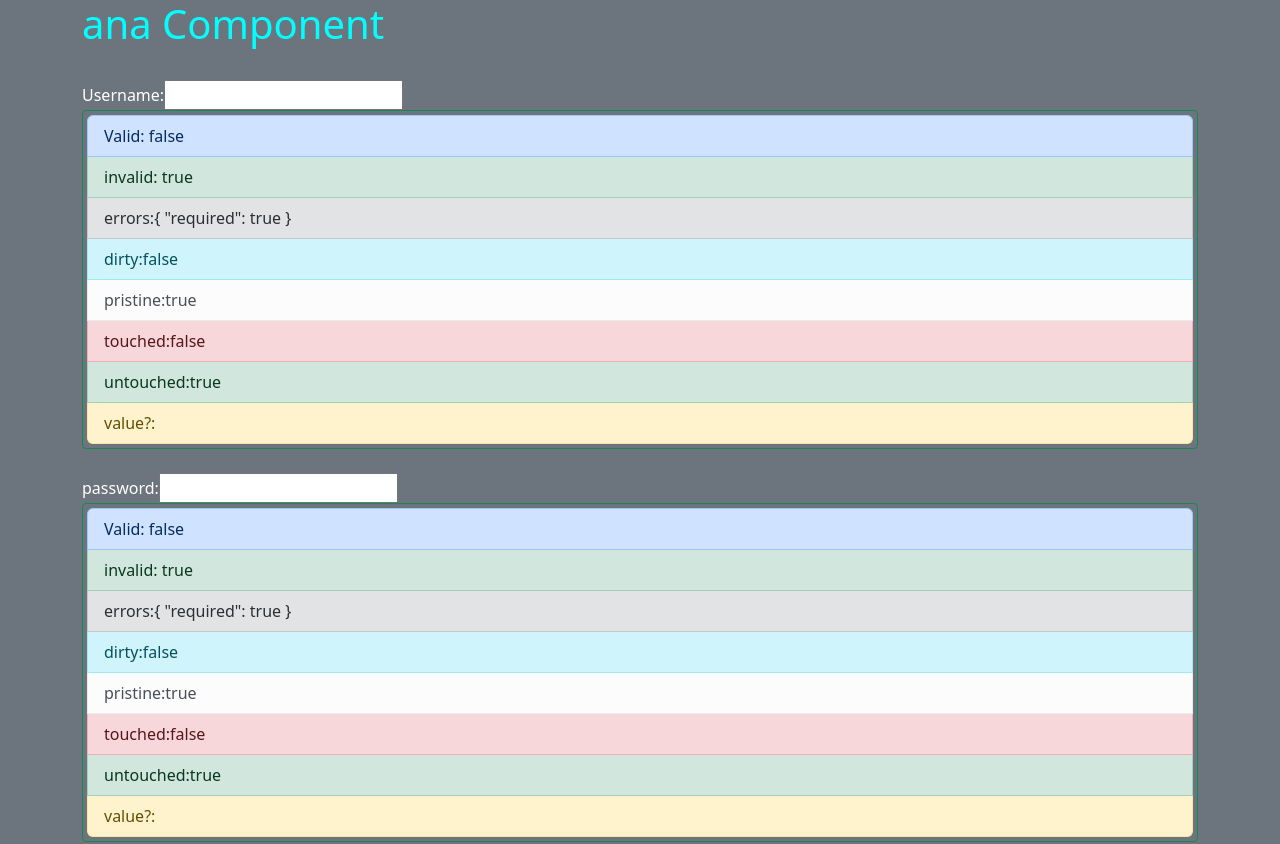
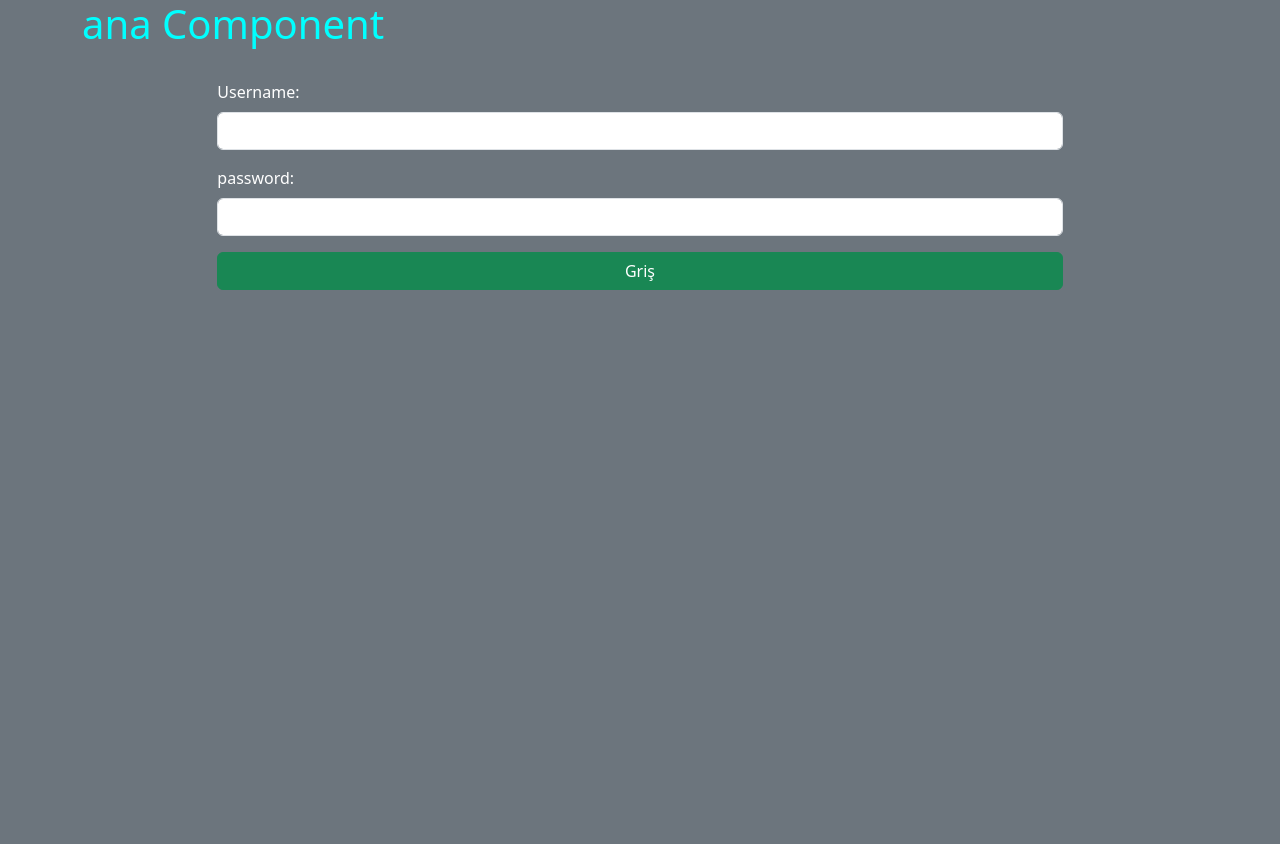
Before and after one commit to Kerim-ARAT/Turkcell-Anglur-Apps, an Angular app in the folder angularapp/: page / in a window 1280 px wide. Shown: the top 844 px of the page. After the commit the page ends 800 px from the top, so only its background shows below. Built offline with nearby package versions, Linux system fonts and the light colour scheme.

Commit message:
Reactive Forms 3. Kısım
Reactive Forms 3. Kısım

```diff
--- /dev/null
+++ b/angularapp/src/app/Forms/reactive/reactive.component.html
@@ -0,0 +1,19 @@
+<div class="row">
+    <div class="col-md-8 offset-md-2">
+        <form  [formGroup]="loginForm" (ngSubmit)="gris()">
+            <div class="mb-3">
+                <label class="form-label" for="userName">Username: </label>
+                <br>
+                <input class="form-control" type="text"  formControlName="userName">
+            </div>
+            <div class="mb-3">
+                <label class="form-label" for="password">password: </label>
+                <br>
+                <input class="form-control" type="password"  formControlName="passWord">
+            </div>
+            <div class="d-grid gap-2">
+                <button type="submit" class="btn btn-success">Griş</button>
+            </div>
+        </form>
+    </div>
+</div>
--- /dev/null
+++ b/angularapp/src/app/Forms/reactive/reactive.component.ts
@@ -0,0 +1,24 @@
+import { Component } from '@angular/core';
+import { FormBuilder, FormControl, FormGroup, FormsModule, ReactiveFormsModule } from '@angular/forms';
+
+@Component({
+  selector: 'app-reactive',
+  standalone: true,
+  imports: [ReactiveFormsModule, FormsModule],
+  templateUrl: './reactive.component.html',
+  styleUrl: './reactive.component.css'
+})
+export class ReactiveComponent {
+  loginForm: FormGroup;
+  constructor(fb: FormBuilder) {
+    this.loginForm = fb.group({
+      userName: '', /* FormControl() nesnesi */
+      passWord: ''
+    })
+  }
+  gris(){
+    console.log(this.loginForm.value)
+
+  }
+
+}
--- a/angularapp/src/app/Forms/template-driven/template-driven.component.ts
+++ b/angularapp/src/app/Forms/template-driven/template-driven.component.ts
@@ -6,7 +6,7 @@ import { fromEvent } from 'rxjs';
 @Component({
   selector: 'app-template-driven',
   standalone: true,
-  imports: [FormsModule,NgFor,CommonModule,NgClass,NgIf],
+  imports: [FormsModule,NgFor,CommonModule,NgIf],
   templateUrl: './template-driven.component.html',
   styleUrl: './template-driven.component.css'
 })
--- a/angularapp/src/app/app.component.html
+++ b/angularapp/src/app/app.component.html
@@ -6,5 +6,6 @@
 
 <!-- <input #name type="text">
 <button class="btn btn-success" (click)="save(name.value)">tıkla</button> -->
-<app-template-driven></app-template-driven>
+<!-- <app-template-driven></app-template-driven> -->
+<app-reactive></app-reactive>
 </div>
--- a/angularapp/src/app/app.component.ts
+++ b/angularapp/src/app/app.component.ts
@@ -2,6 +2,8 @@ import { Component, ElementRef } from '@angular/core';
 import { RouterOutlet } from '@angular/router';
 import { TemplateDrivenComponent } from "./Forms/template-driven/template-driven.component";
 import { NgClass } from '@angular/common';
+import { ReactiveFormsModule } from '@angular/forms';
+import { ReactiveComponent } from "./Forms/reactive/reactive.component";
 
 
 
@@ -9,7 +11,7 @@ import { NgClass } from '@angular/common';
 @Component({
   selector: 'app-root',
   standalone: true,
-  imports: [TemplateDrivenComponent],
+  imports: [TemplateDrivenComponent, ReactiveFormsModule, ReactiveComponent],
   templateUrl: './app.component.html',
   styleUrl: './app.component.css',
 
--- a/angularapp/src/index.html
+++ b/angularapp/src/index.html
@@ -7,7 +7,7 @@
   <meta name="viewport" content="width=device-width, initial-scale=1">
   <link rel="icon" type="image/x-icon" href="favicon.ico">
 </head>
-<body >
+<body class="bg-secondary">
   <app-root></app-root>
 </body>
 </html>
```
Also changed, not shown: angularapp/src/app/Forms/reactive/reactive.component.css (added), 1 other file (tests, documents, lock files or other folders).
